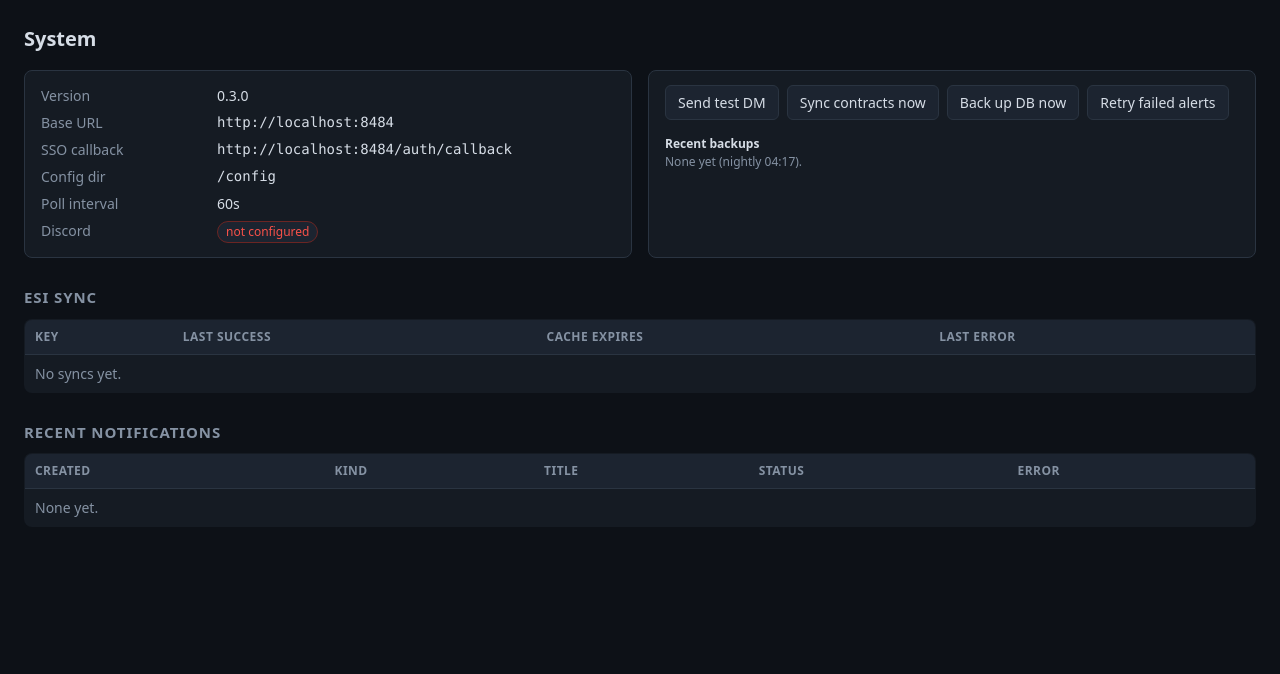
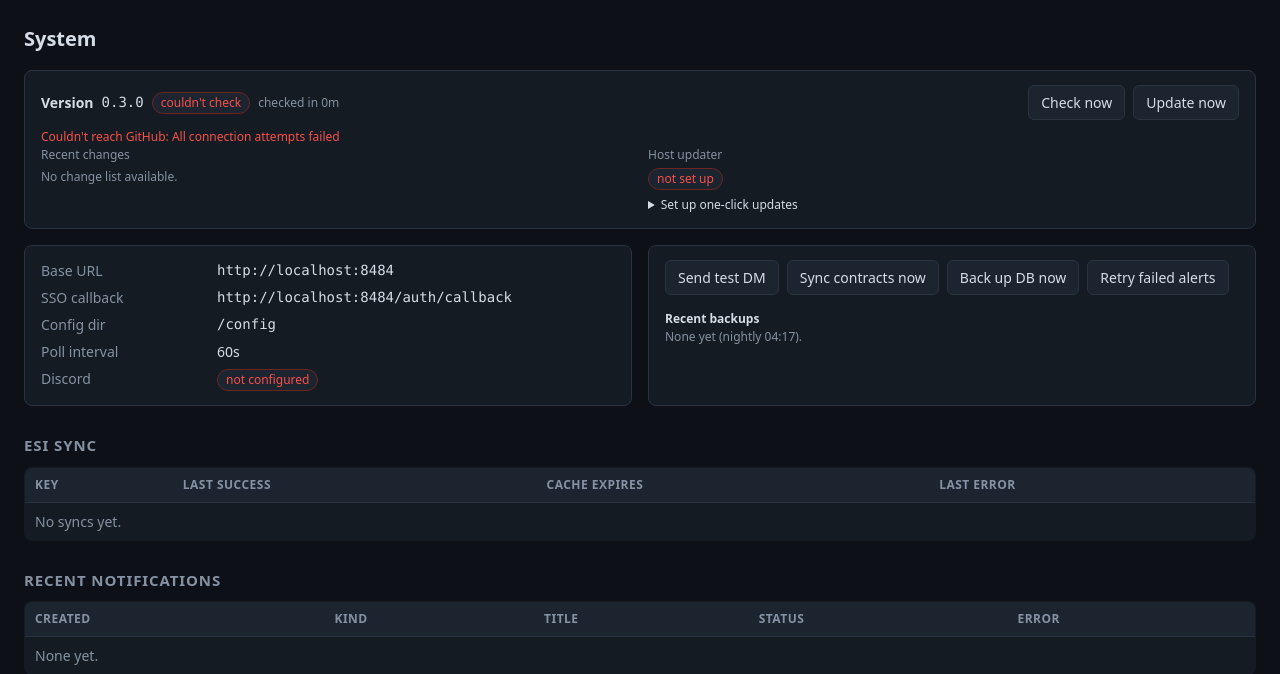
Before and after one commit to cmasiah/conserve-mass, a FastAPI app: page /system in a window 1280 px wide. Shown: the part 53-727 px from the top of the page. Run offline with FastAPI, Linux system fonts and the light colour scheme; the visitor is signed in with stand-in values (Sample User, id 1).

Commit message:
v0.3.0 (2/2): System tab version card + Update now, customers tab shows delivered only
Co-Authored-By: Claude Opus 5.5 <noreply@anthropic.com>
Claude-Session: https://claude.ai/code/session_01TUfw85FAJKniBUpr75FHP9

```diff
--- a/app/web/routes/pages.py
+++ b/app/web/routes/pages.py
@@ -3,7 +3,7 @@ import asyncio
 from datetime import timedelta
 
 from fastapi import APIRouter, Depends, Form, HTTPException, Request
-from fastapi.responses import RedirectResponse
+from fastapi.responses import JSONResponse, RedirectResponse
 from sqlalchemy import func, select
 from sqlalchemy.orm import Session
 
@@ -18,6 +18,7 @@ from app.models.couriers import OPEN_STATUSES, WORK_STATUSES
 from app.security import require_csrf, require_user
 from app.services.backup import run_backup
 from app.services.customers import FINISHED, customer_stats
+from app.services import updater, version
 from app.services.notifier import enqueue
 from app.web.templating import flash, render
 
@@ -95,8 +96,10 @@ def contract_update(request: Request, contract_id: int, work_status: str = Form(
 
 
 @router.get("/customers")
-def customers(request: Request, sort: str = "total", db: Session = Depends(get_db)):
-    return render(request, "customers.html", rows=customer_stats(db, order=sort), sort=sort)
+def customers(request: Request, sort: str = "completed", all: int = 0,
+              db: Session = Depends(get_db)):
+    rows = customer_stats(db, order=sort, completed_only=not all)
+    return render(request, "customers.html", rows=rows, sort=sort, show_all=bool(all))
 
 
 @router.get("/customers/{character_id}")
@@ -163,7 +166,7 @@ def delete_character(request: Request, character_id: int, csrf: str = Form(""),
 
 
 @router.get("/system")
-def system(request: Request, db: Session = Depends(get_db)):
+async def system(request: Request, db: Session = Depends(get_db)):
     s = get_settings()
     notes = db.scalars(select(Notification).order_by(Notification.created_at.desc())
                        .limit(25)).all()
@@ -171,7 +174,42 @@ def system(request: Request, db: Session = Depends(get_db)):
     backups = sorted(s.backup_dir.glob("conserve-mass-*.db"), reverse=True)[:5] \
         if s.backup_dir.exists() else []
     return render(request, "system.html", notes=notes, syncs=syncs, backups=backups,
-                  settings=s, bot_ready=bot.is_ready_for_dm(), bot_configured=bot.configured)
+                  settings=s, bot_ready=bot.is_ready_for_dm(), bot_configured=bot.configured,
+                  ver=await version.check(), upd=updater.status(), now=utcnow())
+
+
+@router.post("/system/check-updates")
+async def check_updates(request: Request, csrf: str = Form("")):
+    require_csrf(request, csrf)
+    info = await version.check(force=True)
+    if info.error:
+        flash(request, info.error, "error")
+    elif info.update_available:
+        flash(request, f"Version {info.latest} is available.")
+    else:
+        flash(request, f"You're up to date ({info.current}).")
+    return _redirect("/system")
+
+
+@router.get("/system/update-status")
+def update_status():
+    st = updater.status()
+    from app.config import APP_VERSION
+    return JSONResponse({"version": APP_VERSION, "pending": st.pending,
+                         "result": st.last_result, "finished": st.last_finished})
+
+
+@router.post("/system/update-now")
+def update_now(request: Request, csrf: str = Form("")):
+    require_csrf(request, csrf)
+    st = updater.status()
+    if not st.installed:
+        flash(request, "The host updater isn't running yet, so the app can't update itself. "
+                       "See 'Set up one-click updates' below.", "error")
+        return _redirect("/system")
+    if not st.pending:
+        updater.request_update(request.session["user"]["name"])
+    return _redirect("/system?updating=1")
 
 
 @router.post("/system/test-discord")
--- a/app/web/templates/base.html
+++ b/app/web/templates/base.html
@@ -18,7 +18,7 @@
     <a href="/contracts" class="{{ 'active' if p.startswith('/contracts') }}">Contracts</a>
     <a href="/customers" class="{{ 'active' if p.startswith('/customers') }}">Customers</a>
     <a href="/characters" class="{{ 'active' if p.startswith('/characters') }}">Characters</a>
-    <a href="/system" class="{{ 'active' if p.startswith('/system') }}">System</a>
+    <a href="/system" class="{{ 'active' if p.startswith('/system') }}">System{% if version_info().update_available %} <span class="pill warn small" title="Version {{ version_info().latest }} available">update</span>{% endif %}</a>
     <a href="/logs" class="{{ 'active' if p.startswith('/logs') }}">Logs</a>
   </nav>
   <div class="who">
--- a/app/web/templates/contract_detail.html
+++ b/app/web/templates/contract_detail.html
@@ -46,8 +46,8 @@
     {% if stats %}
     <div class="card" style="margin-top:12px">
       <strong>Customer history</strong>
-      <p class="small">{{ stats.total }} contracts · {{ stats.completed }} delivered · {{ stats.failed }} failed ·
-        {{ stats.isk_earned | isk }} ISK earned</p>
+      <p class="small">{{ stats.completed }} delivered · {{ stats.isk_earned | isk }} ISK earned ·
+        {{ stats.failed }} failed · {{ stats.withdrawn }} withdrawn</p>
     </div>
     {% endif %}
   </div>
--- a/app/web/templates/customer_detail.html
+++ b/app/web/templates/customer_detail.html
@@ -12,11 +12,11 @@
 </div>
 
 <div class="grid">
-  <div class="card stat"><div class="label">Contracts</div><div class="value">{{ s.total }}</div></div>
   <div class="card stat"><div class="label">Delivered</div><div class="value">{{ s.completed }}</div></div>
-  <div class="card stat"><div class="label">Failed</div><div class="value">{{ s.failed }}</div></div>
   <div class="card stat"><div class="label">ISK earned</div><div class="value">{{ s.isk_earned | isk }}</div></div>
   <div class="card stat"><div class="label">Volume moved</div><div class="value">{{ s.total_m3 | m3 }}</div></div>
+  <div class="card stat"><div class="label">Failed</div><div class="value">{{ s.failed }}</div></div>
+  <div class="card stat"><div class="label">Withdrawn</div><div class="value">{{ s.withdrawn }}</div></div>
   <div class="card stat"><div class="label">Customer since</div><div class="value" style="font-size:16px">{{ s.customer.first_seen_at | dt }}</div></div>
 </div>
 
--- a/app/web/templates/system.html
+++ b/app/web/templates/system.html
@@ -2,10 +2,69 @@
 {% block title %}System · {{ APP_NAME }}{% endblock %}
 {% block content %}
 <h1>System</h1>
+
+<div id="updating" class="flash ok" {{ '' if (request.query_params.get('updating') or upd.pending) else 'hidden' }}>
+  <strong>Updating…</strong> <span id="upd-msg">Waiting for the host updater to pick up the request (it checks every minute).</span>
+</div>
+
+<div class="card" style="margin-bottom:16px">
+  <div class="toolbar" style="margin-bottom:8px">
+    <strong>Version</strong>
+    <span class="mono">{{ ver.current }}</span>
+    {% if ver.update_available %}<span class="pill warn">{{ ver.latest }} available</span>
+    {% elif ver.latest %}<span class="pill ok">up to date</span>
+    {% else %}<span class="pill bad">couldn't check</span>{% endif %}
+    <span class="small muted">checked {{ ver.checked_at | delta(now) }}</span>
+    <span class="spacer"></span>
+    <form class="inline" method="post" action="/system/check-updates"><input type="hidden" name="csrf" value="{{ csrf }}"><button>Check now</button></form>
+    <form class="inline" method="post" action="/system/update-now"
+          onsubmit="return confirm('Pull the newest version and restart the app? It will be offline for about 30 seconds.')">
+      <input type="hidden" name="csrf" value="{{ csrf }}">
+      <button class="{{ 'primary' if ver.update_available }}" {{ '' if upd.installed else 'disabled' }}
+              title="{{ 'Pull the newest image and restart' if upd.installed else 'Set up the host updater first (see below)' }}">Update now</button>
+    </form>
+  </div>
+  {% if ver.error %}<div class="small" style="color:var(--bad)">{{ ver.error }}</div>{% endif %}
+
+  <div class="two-col">
+    <div>
+      <div class="small muted" style="margin-bottom:4px">Recent changes</div>
+      {% for c in ver.commits[:8] %}
+        <div class="small"><a class="mono" href="{{ c.url }}" target="_blank" rel="noopener">{{ c.sha }}</a>
+          {{ c.message }} <span class="muted">· {{ c.date | delta(now) }}</span></div>
+      {% else %}<div class="small muted">No change list available.</div>{% endfor %}
+    </div>
+    <div>
+      <div class="small muted" style="margin-bottom:4px">Host updater</div>
+      {% if upd.installed %}
+        <div class="small"><span class="pill ok">active</span> last check {{ upd.last_seen | delta(now) }}</div>
+      {% else %}
+        <div class="small"><span class="pill bad">not set up</span>
+          {% if upd.last_seen %}last seen {{ upd.last_seen | delta(now) }}{% endif %}</div>
+        <details style="margin-top:6px"><summary class="small">Set up one-click updates</summary>
+          <ol class="small">
+            <li>Install <strong>User Scripts</strong> from Community Apps (if you don't have it).</li>
+            <li>Settings → User Scripts → <strong>Add New Script</strong>, name it <code>conserve-mass-updater</code>.</li>
+            <li>Edit the script and replace its contents with:<br>
+              <code>bash /mnt/user/appdata/conserve-mass-src/update-watcher.sh</code></li>
+            <li>Set its schedule to <strong>Custom</strong> → <code>* * * * *</code> and click Apply.</li>
+          </ol>
+          <div class="small muted">Run <code>update.sh</code> once first so <code>update-watcher.sh</code> is downloaded.</div>
+        </details>
+      {% endif %}
+      {% if upd.last_result %}
+        <div class="small" style="margin-top:6px">Last update:
+          <span class="pill {{ 'ok' if upd.last_result == 'ok' else ('warn' if upd.last_result == 'running' else 'bad') }}">{{ upd.last_result }}</span>
+          {{ upd.last_finished or upd.last_started or '' }}{% if upd.last_version %} → {{ upd.last_version }}{% endif %}</div>
+        {% if upd.log_tail %}<details><summary class="small">Output</summary><pre class="small mono" style="white-space:pre-wrap">{{ upd.log_tail }}</pre></details>{% endif %}
+      {% endif %}
+    </div>
+  </div>
+</div>
+
 <div class="two-col">
   <div class="card">
     <dl class="kv">
-      <dt>Version</dt><dd>{{ APP_VERSION }}</dd>
       <dt>Base URL</dt><dd class="mono">{{ settings.base_url }}</dd>
       <dt>SSO callback</dt><dd class="mono">{{ settings.sso_callback_url }}</dd>
       <dt>Config dir</dt><dd class="mono">{{ settings.config_dir }}</dd>
@@ -50,4 +109,35 @@
   {% else %}<tr><td colspan="5" class="muted">None yet.</td></tr>{% endfor %}
   </tbody>
 </table>
+<script>
+(() => {
+  const banner = document.getElementById('updating');
+  if (banner.hidden) return;
+  const msg = document.getElementById('upd-msg');
+  const startVersion = {{ ver.current | tojson }};
+  const requestedAt = Date.now() - 5000;
+  const deadline = Date.now() + 6 * 60 * 1000;
+  let sawPending = false;
+  async function tick() {
+    if (Date.now() > deadline) {
+      msg.textContent = 'This is taking longer than expected. Check the Host updater output below or the Logs tab.';
+      return;
+    }
+    try {
+      const r = await fetch('/system/update-status', {cache: 'no-store'});
+      if (!r.ok) throw new Error(r.status);
+      const d = await r.json();
+      if (d.version !== startVersion) { location.href = '/system'; return; }
+      if (d.pending) { sawPending = true; }
+      else if (d.result === 'running') { msg.textContent = 'Pulling the new image and restarting…'; }
+      else if (d.finished && Date.parse(d.finished) > requestedAt) { location.href = '/system'; return; }
+    } catch (e) {
+      msg.textContent = 'Restarting… the page will reload when the app is back.';
+    }
+    setTimeout(tick, 3000);
+  }
+  history.replaceState(null, '', '/system');
+  tick();
+})();
+</script>
 {% endblock %}
```
Also changed, not shown: app/services/contract_sync.py (+5 -3 lines), app/web/templates/customers.html (+27 -12 lines), tests/test_contract_sync.py (+26 -2 lines).
